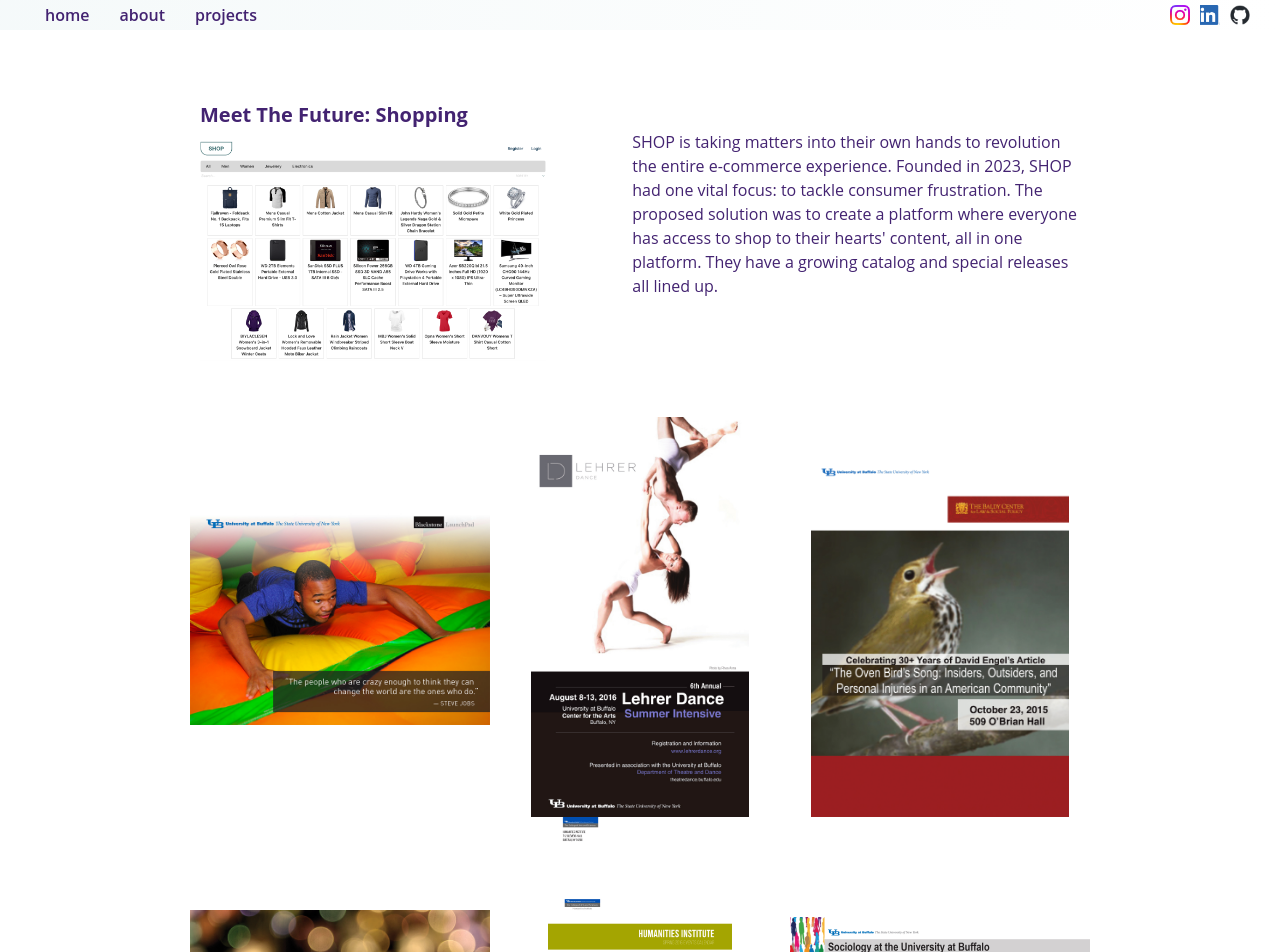
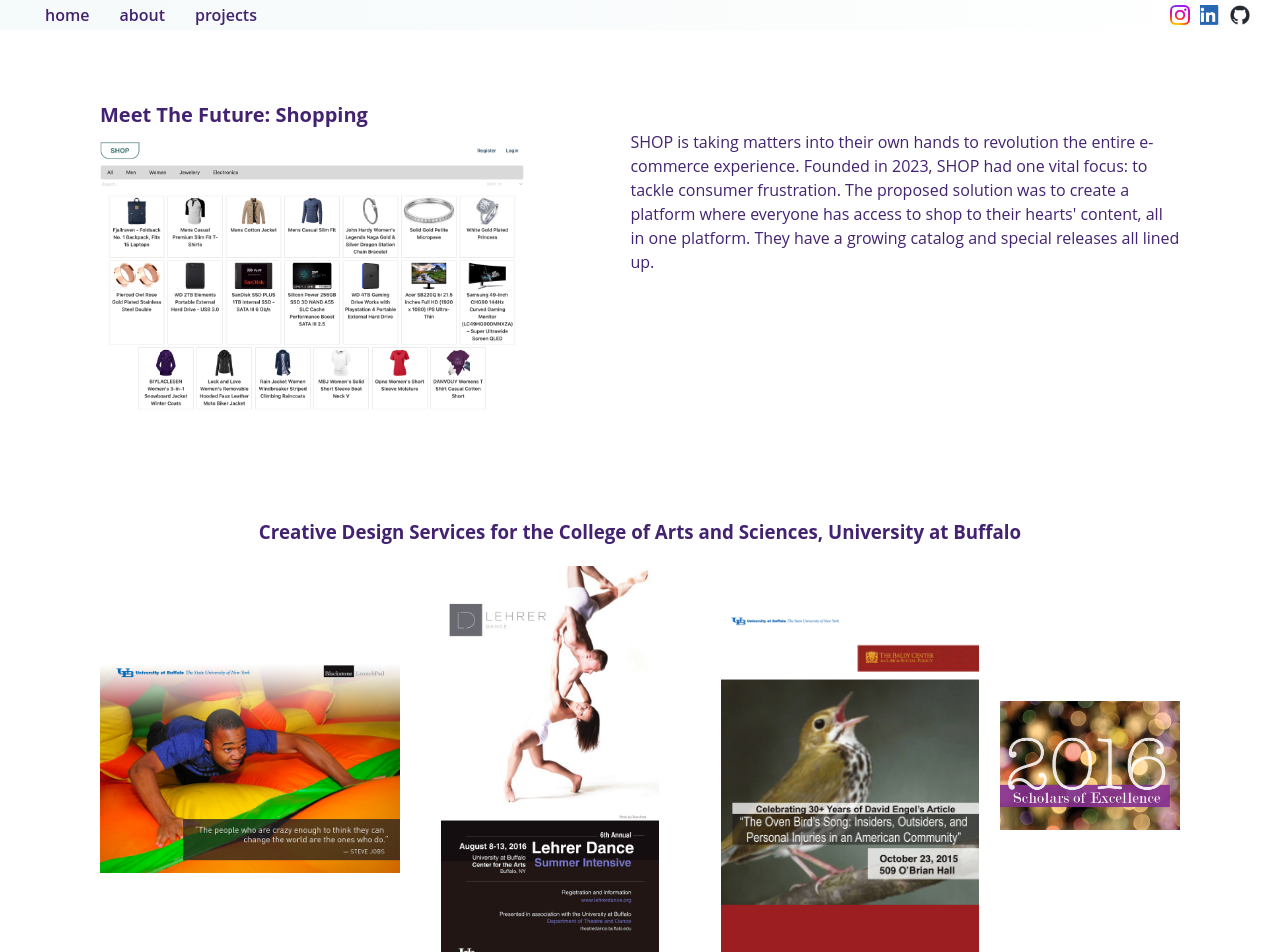
Before and after one commit to mercedechen/mercedechen.github.io, a React (Vite) app: page /projects in a window 1280 px wide. Shown: the top 952 px of the page. Built offline with nearby package versions, Linux system fonts and the light colour scheme.

Commit message:
Minor fix to projects css

```diff
--- a/src/App.css
+++ b/src/App.css
@@ -93,7 +93,7 @@
   display: flex;
   justify-content: center;
   align-items: center;
-  padding: 50px 100px;
+  padding: 100px;
 }
 
 .profile {
--- a/src/components/FullstackAcademy.jsx
+++ b/src/components/FullstackAcademy.jsx
@@ -3,7 +3,6 @@
 
 export default function Projects(){
   return (
-    <div className="container">
     <div className="fsa">
       <div className="preview">
         <h3>Meet The Future: Shopping</h3>
@@ -16,6 +15,5 @@
         {/* <button>Read More...</button> */}
       </div>
     </div>
-    </div>
   )
 }
--- a/src/components/Projects.jsx
+++ b/src/components/Projects.jsx
@@ -8,7 +8,7 @@
     <div className="container">
       <FullstackAcademy/>
       <div className="internship">
-        {/* <h3>Creative Design Services for the College of Arts and Sciences, University at Buffalo</h3> */}
+        <h3>Creative Design Services for the College of Arts and Sciences, University at Buffalo</h3>
         {
           casDataCard?.map((item, index) => {
             return (
--- a/src/styles/projects.css
+++ b/src/styles/projects.css
@@ -5,16 +5,18 @@
 .internship {
   display: grid;
   grid-template-columns: repeat(3, 300px);
+  margin-top: 100px;
+  width: 100%;
 }
 
 .internship h3 {
-  grid-area: 1 / 1 / 2 / 4;
+  grid-area: 1 / 1 / 2 / 5;
   text-align: center;
   margin-bottom: 20px;
 }
 
 .internship img {
-  width: 300px;
+  width: 100%;
   height: 400px;
   object-fit: contain;
 }
```
Lines whose indentation alone changed are shown as unchanged.
